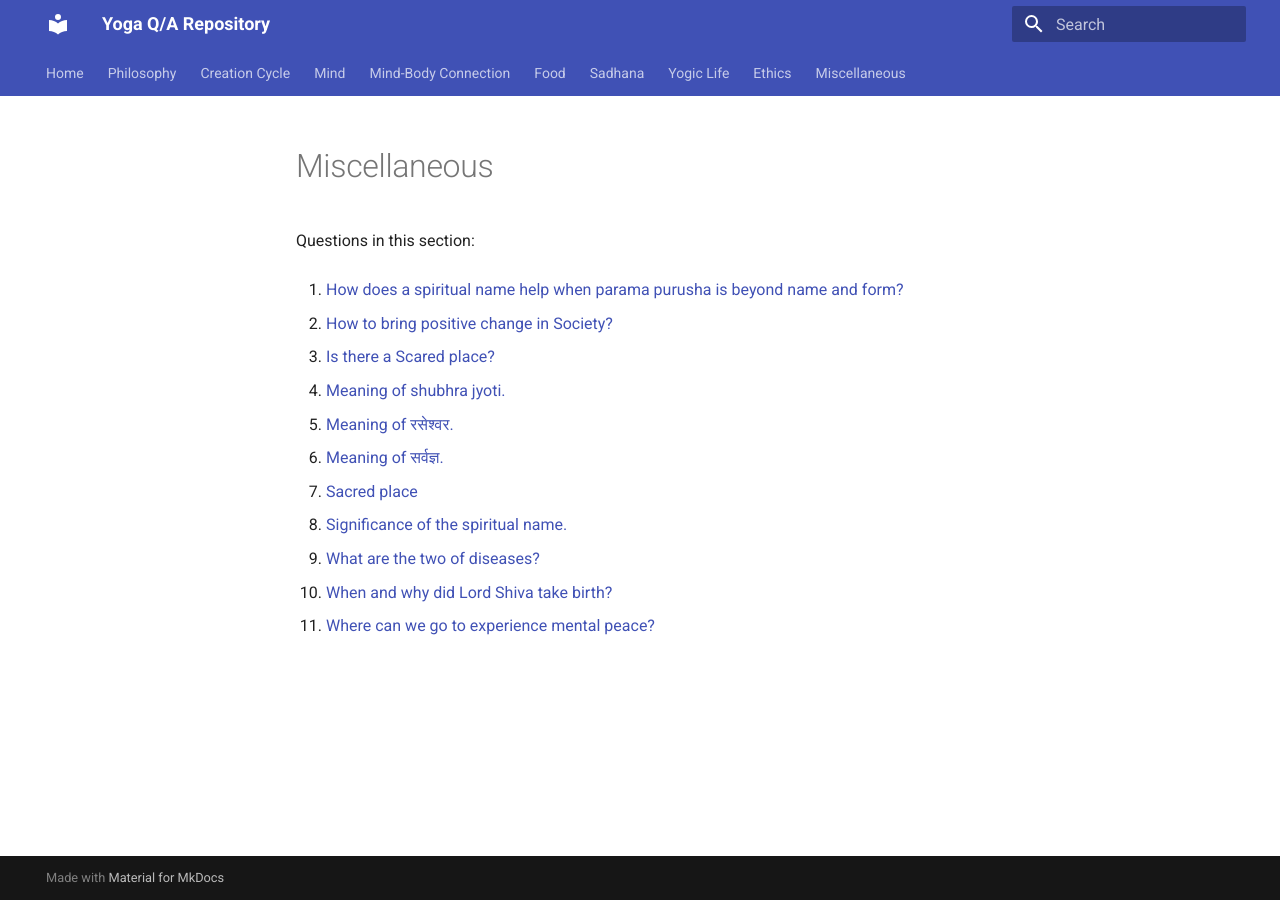
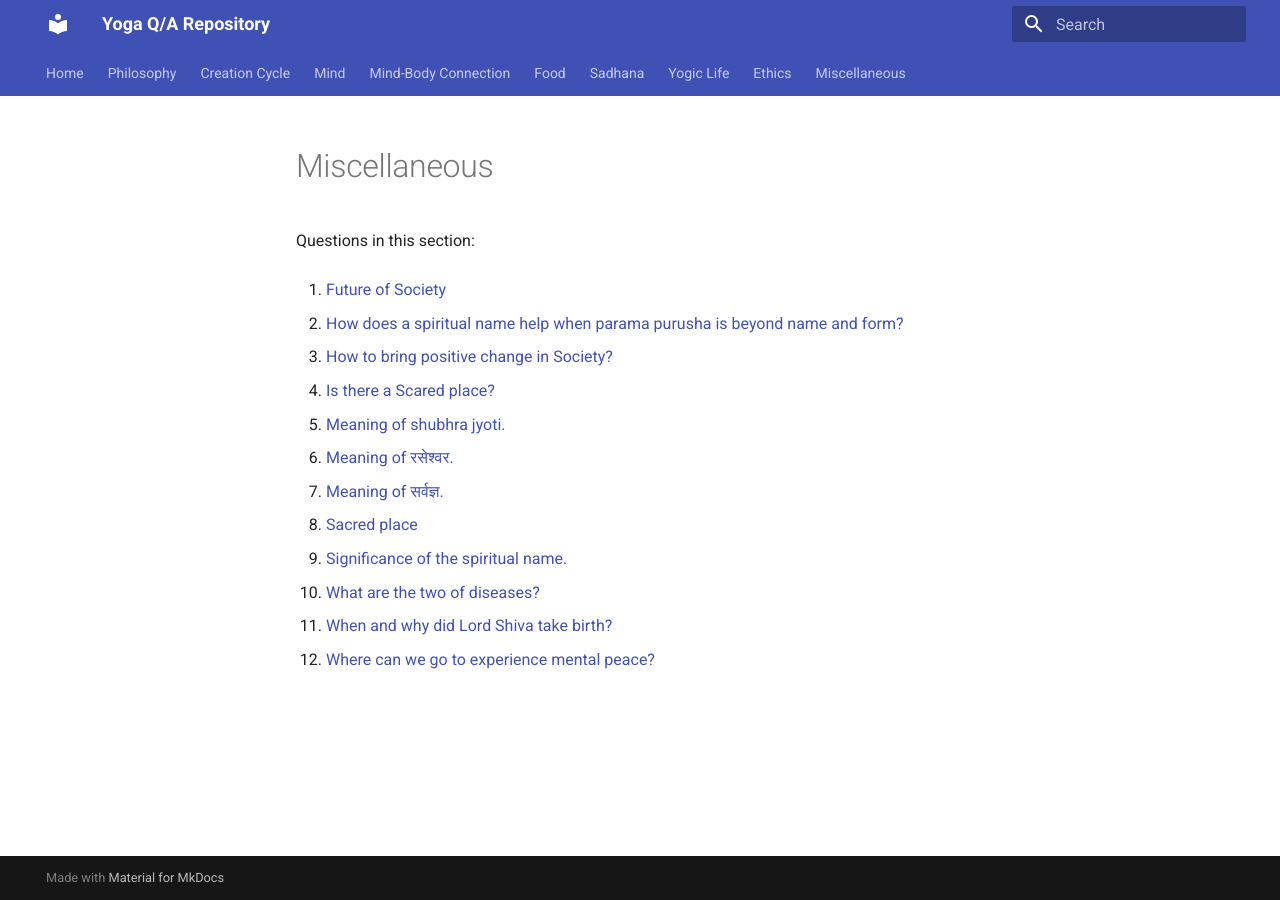
Before and after one commit to yogiclife/yoga-qa, an MkDocs documentation site: the page built from docs/miscellaneous/README.md, in a window 1280 px wide. Built offline with MkDocs 1.6.1 and Material for MkDocs 9.7.7, drawn with Linux system fonts in a browser that asks for light colours.

Commit message:
Update topic indices [skip ci]

```diff
--- a/docs/miscellaneous/README.md
+++ b/docs/miscellaneous/README.md
@@ -2,24 +2,26 @@
 
 Questions in this section:
 
-1. [How does a spiritual name help when parama purusha is beyond name and form?](how-does-a-spiritual-name-help-when-parama-purusha-is-beyond-name-and-form-20260628-133809.md)
+1. [Future of Society](future-of-society-20260629-081519.md)
 
-2. [How to bring positive change in Society?](how-to-bring-positive-change-in-society-20260629-081408.md)
+2. [How does a spiritual name help when parama purusha is beyond name and form?](how-does-a-spiritual-name-help-when-parama-purusha-is-beyond-name-and-form-20260628-133809.md)
 
-3. [Is there a Scared place?](is-there-a-scared-place-20260629-081134.md)
+3. [How to bring positive change in Society?](how-to-bring-positive-change-in-society-20260629-081408.md)
 
-4. [Meaning of shubhra jyoti.](meaning-of-shubhra-jyoti-20260628-133431.md)
+4. [Is there a Scared place?](is-there-a-scared-place-20260629-081134.md)
 
-5. [Meaning of रसेश्वर.](meaning-of-20260628-134341.md)
+5. [Meaning of shubhra jyoti.](meaning-of-shubhra-jyoti-20260628-133431.md)
 
-6. [Meaning of सर्वज्ञ.](meaning-of-20260628-134144.md)
+6. [Meaning of रसेश्वर.](meaning-of-20260628-134341.md)
 
-7. [Sacred place](sacred-place-20260629-081217.md)
+7. [Meaning of सर्वज्ञ.](meaning-of-20260628-134144.md)
 
-8. [Significance of the spiritual name.](significance-of-the-spiritual-name-20260628-125349.md)
+8. [Sacred place](sacred-place-20260629-081217.md)
 
-9. [What are the two of diseases?](what-are-the-two-of-diseases-20260628-113916.md)
+9. [Significance of the spiritual name.](significance-of-the-spiritual-name-20260628-125349.md)
 
-10. [When and why did Lord Shiva take birth?](when-and-why-did-lord-shiva-take-birth-20260628-123237.md)
+10. [What are the two of diseases?](what-are-the-two-of-diseases-20260628-113916.md)
 
-11. [Where can we go to experience mental peace?](where-can-we-go-to-experience-mental-peace-20260628-115928.md)
+11. [When and why did Lord Shiva take birth?](when-and-why-did-lord-shiva-take-birth-20260628-123237.md)
+
+12. [Where can we go to experience mental peace?](where-can-we-go-to-experience-mental-peace-20260628-115928.md)
```
